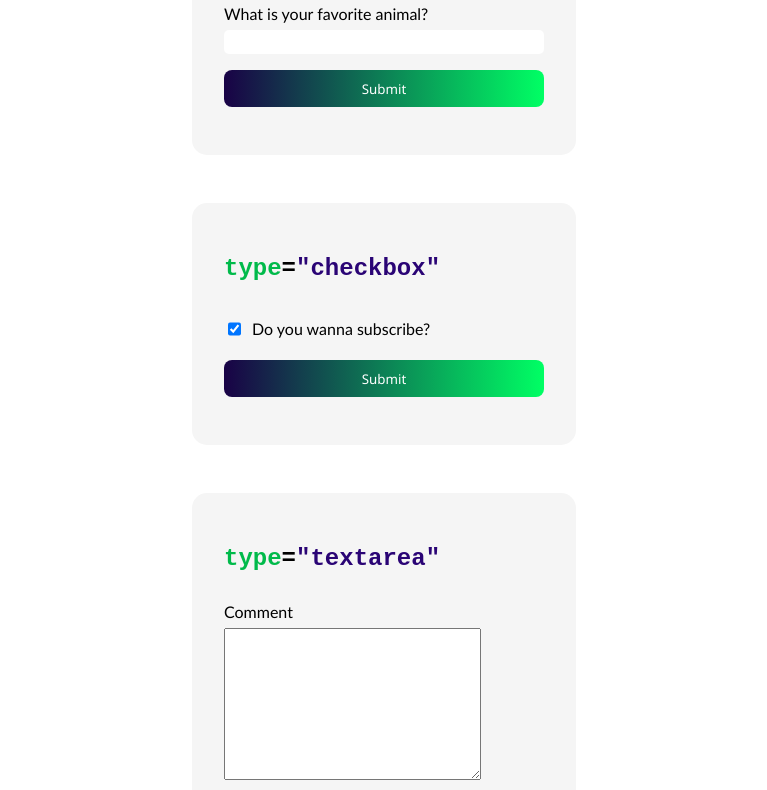
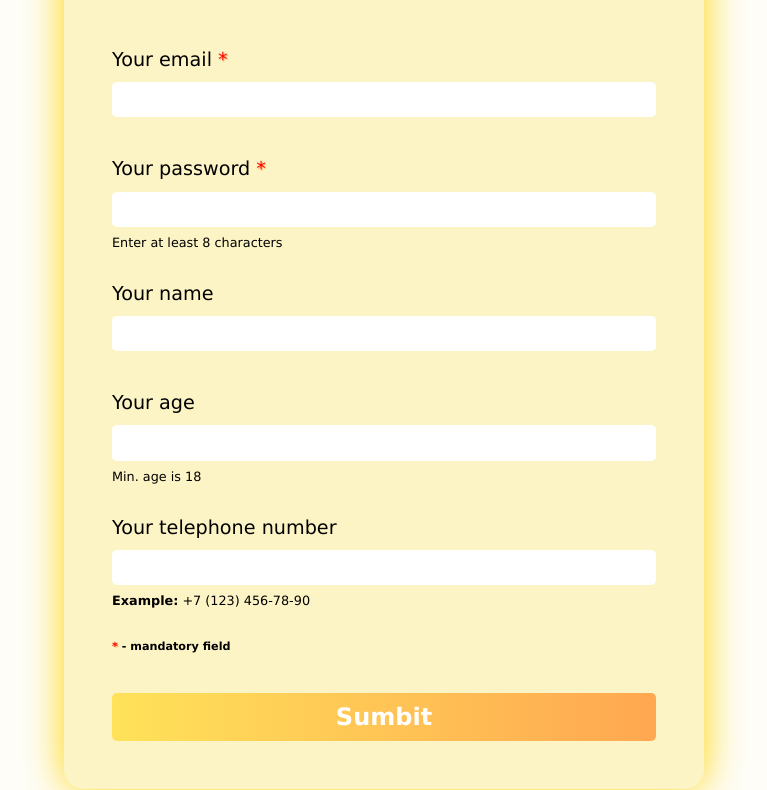
Before and after one commit to Dmitrii-Faenov/test-forms, a plain HTML site: page index.html in a window 1280 px wide. Shown: the part 137-927 px from the top of the page, without its empty margins (256-1023 px from the left). Drawn offline with Linux system fonts and the light colour scheme.

Commit message:
Add files via upload

```diff
--- a/index.html
+++ b/index.html
@@ -1,5 +1,6 @@
 <!DOCTYPE html>
 <html lang="en">
+
 <head>
     <meta charset="UTF-8">
     <meta http-equiv="X-UA-Compatible" content="IE=edge">
@@ -7,64 +8,28 @@
     <title>Test forms</title>
     <link rel="stylesheet" href="style.css">
 </head>
+
 <body>
-    <main>
-        <form action="http://web.dev">
-            <h2><span class="type">type</span>=<span class="type-value">"text"</span></h2>
-            <label for="animal">What is your favorite animal?</label>
-            <input type="text" name="animal" id="animal">
-            <button type="submit">Submit</button>
-        </form>
-        <form action="http://web.dev">
-            <h2><span class="type">type</span>=<span class="type-value">"checkbox"</span></h2>
-            <div class="checkbox">
-                <input type="checkbox" name="newsletter" id="newsletter" checked>
-                <label for="newsletter">Do you wanna subscribe?</label>
-            </div>
-            <button type="submit">Submit</button>
-        </form>
-        <form action="">
-            <h2><span class="type">type</span>=<span class="type-value">"textarea"</span></h2>
-            <label for="comment">Comment</label>
-            <textarea name="comment" id="comment" cols="30" rows="10"></textarea>
-            <button type="submit">Sumbit</button>
-        </form>
-        <form action="">
-            <h2>Input datalist</h2>
-            <datalist id="datalist">
-                <option value="1">
-                <option value="2">
-                <option value="3">
-            </datalist>
-            <input type="text" list="datalist" name="value">
-            <button type="submit">Submit</button>
-        </form>
-        <form action="">
-            <h2>Select</h2>
-            <label for="color">Color</label>
-            <select name="color" id="color">
-                <option value="pink">Pink</option>
-                <option value="orange" selected>Orange</option>
-            </select>
-            <button type="submit">Sumbit</button>
-        </form>
-        <form action="">
-            <fieldset>
-                <legend>What is your favorite?</legend>
-
-                <label for="html">HTML</label>
-                <input type="radio" name="webfeature" value="html" id="html">
-
-                <label for="css">CSS</label>
-                <input type="radio" name="webfeature" value="css" id="css">
-
-                <label for="css">CSS</label>
-                <input type="radio" name="webfeature" value="css" id="css">
-
-                <label for="css">CSS</label>
-                <input type="radio" name="webfeature" value="css" id="css">
-            </fieldset>
+    <main class="main">
+        <form class="sign-in-form" action="">
+            <h1 class="title">Sign In</h1>
+            <label class="label" for="email">Your email <span class="mandatory-sign">*</span></label>
+            <input type="email" name="email" id="email" required>
+            <label class="label" for="password" >Your password <span class="mandatory-sign">*</span></label>
+            <input class="input" type="password" name="password" id="password" required minlength="8" aria-describedby="password-minlength">
+            <p class="valid-rule" id="password-minlength">Enter at least 8 characters</p>
+            <label class="label" for="name">Your name</label>
+            <input class="input" type="text" name="name" id="name">
+            <label for="age">Your age</label>
+            <input type="number" name="age" id="age" min="18" aria-describedby="min-age">
+            <p class="valid-rule" id="min-age">Min. age is 18</p>
+            <label for="tel">Your telephone number</label>
+            <input type="tel" name="tel" id="tel" pattern="[+][7] [()][0-9]{3}[)] [0-9]{3}-[0-9]{2}-[0-9]{2}">
+            <p class="valid-rule"><strong>Example:</strong> +7 (123) 456-78-90</p>
+            <strong class="hint"><span class="mandatory-sign">*</span> - mandatory field</strong>
+            <button class="btn">Sumbit</button>
         </form>
     </main>
 </body>
+
 </html>
--- a/style.css
+++ b/style.css
@@ -1,79 +1,95 @@
 * {
+    margin: 0;
     padding: 0;
     box-sizing: border-box;
 }
 
-button {
-    width: 100%;
-    font-family:'Segoe UI', Tahoma, Geneva, Verdana, sans-serif;
-    padding: 0.6rem;
-    background-color: rgb(23, 235, 73);
-    background-image: linear-gradient(90deg, rgb(25, 2, 70), rgb(0, 255, 100));
-    border: none;
-    border-radius: 8px;
-    color: #fff;
-}
-
 body {
-    font-family: 'Courier New', Courier, monospace;
-}
-
-main {
-    display: flex;
-    flex-direction: column;
-    align-items: center;
+    font-family: Verdana, Geneva, Tahoma, sans-serif;
+    background-color: #fefdf8;
 }
 
 form {
-    min-width: 30vw;
+    width: 50%;
     display: flex;
     flex-direction: column;
-    align-items: flex-start;
-    background-color: rgb(245, 245, 245);
-    margin: 1.5rem;
-    padding: 2rem;
-    border-radius: 15px;
+    margin: 2rem;
+    padding: 3rem;
+    background-color: #fdf4c6;
+    border-radius: 20px;
+    box-shadow: 0px 0px 40px #ffd500;
+
 }
 
-form > * {
-    margin-bottom: 1rem;
+form>* {
+    border: none;
+    border-radius: 5px;
 }
 
-h2 {
+h1 {
+    font-size: 2.2rem;
+    text-align: center;
     margin-bottom: 2rem;
 }
 
 label {
-    display: inline-block;
-    line-height: 1;
-    font-family: 'Gill Sans', 'Gill Sans MT', Calibri, 'Trebuchet MS', sans-serif;
-    margin-bottom: 0.5rem;
-}
-
-.checkbox label {
-    margin: 0;
+    margin-top: 2rem;
+    margin-bottom: 0.7rem;
+    font-size: 1.2rem;
 }
 
 input {
-    border-radius: 5px;
-    border: none;
-    min-height: 1.5rem;
+    font-size: 0.9rem;
+    padding: 0 1rem 0 1rem;
+    margin-bottom: 0.5rem;
+    min-height: 2.2rem;
 }
 
-input[type="text"] {
-    width: 100%;
+input:user-invalid {
+    border: 1px solid red;
 }
 
-.type {
-    color: rgb(0, 186, 74);
+input:user-valid {
+    border: 1px solid green;
 }
 
-.type-value {
-    color: rgb(42, 4, 117);
+button {
+    min-height: 3rem;
+    font-family: inherit;
+    font-size: 1.5rem;
+    font-weight: 700;
+    margin-top: 2.5rem;
+    cursor: pointer;
+    background-image: linear-gradient(90deg, #ffe259, #ffa751);
+    color: #fff;
 }
 
-.checkbox {
+.main {
+    min-height: 100vh;
     display: flex;
+    justify-content: center;
     align-items: center;
-    gap: 0.5rem;
 }
+
+.sign-in-form {
+}
+
+.label {}
+
+.mandatory-sign {
+    text-shadow: 1px 1px#ffa751;
+    color: rgb(255, 1, 1);
+}
+
+.input {}
+
+.valid-rule {
+    font-size: 0.8rem;
+}
+
+.hint {
+    margin-top: 2rem;
+    font-size: 0.7rem;
+}
+
+.btn {}
```
